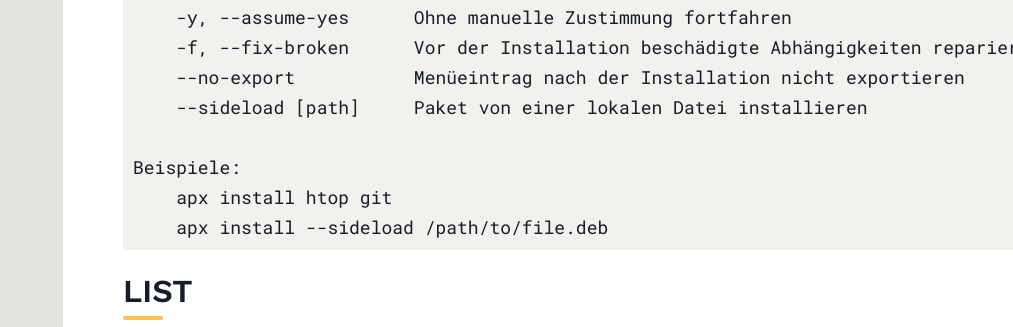
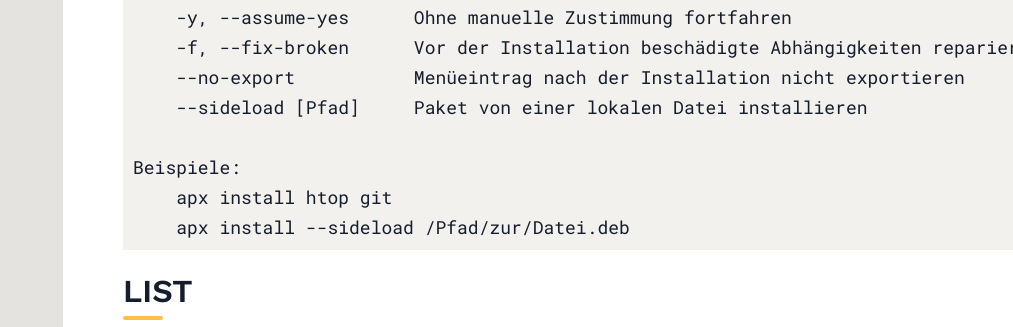
Before and after one commit to Vanilla-OS/documentation, a Jekyll site: the page built from docs/apx/manpage.de.md, in a window 1280 px wide. Shown: the part 3774-4101 px from the top of the page, without its empty margins (267-1280 px from the left). Built offline with Jekyll 4.4.1, drawn with Linux system fonts in a browser that asks for light colours; our own code applies the rules of GitHub Pages for plain Markdown files; some of the changed text lies outside the part shown.

Commit message:
Update manpage.de.md
complete install --sideload translation

````diff
--- a/docs/apx/manpage.de.md
+++ b/docs/apx/manpage.de.md
@@ -140,11 +140,11 @@ Optionen:
     -y, --assume-yes      Ohne manuelle Zustimmung fortfahren
     -f, --fix-broken      Vor der Installation beschädigte Abhängigkeiten reparieren
     --no-export           Menüeintrag nach der Installation nicht exportieren
-    --sideload [path]     Paket von einer lokalen Datei installieren
+    --sideload [Pfad]     Paket von einer lokalen Datei installieren
 
 Beispiele:
     apx install htop git
-    apx install --sideload /path/to/file.deb
+    apx install --sideload /Pfad/zur/Datei.deb
 ```
 
 ## LIST
````
